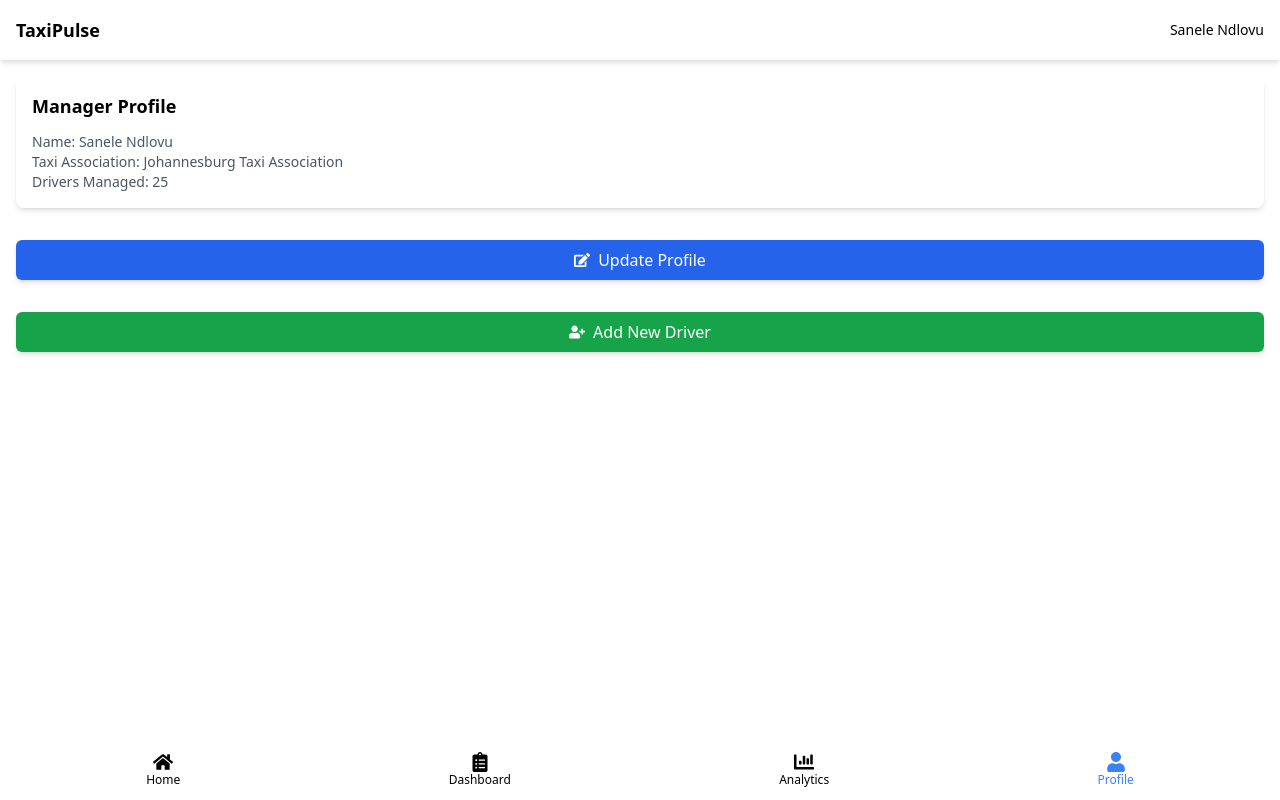
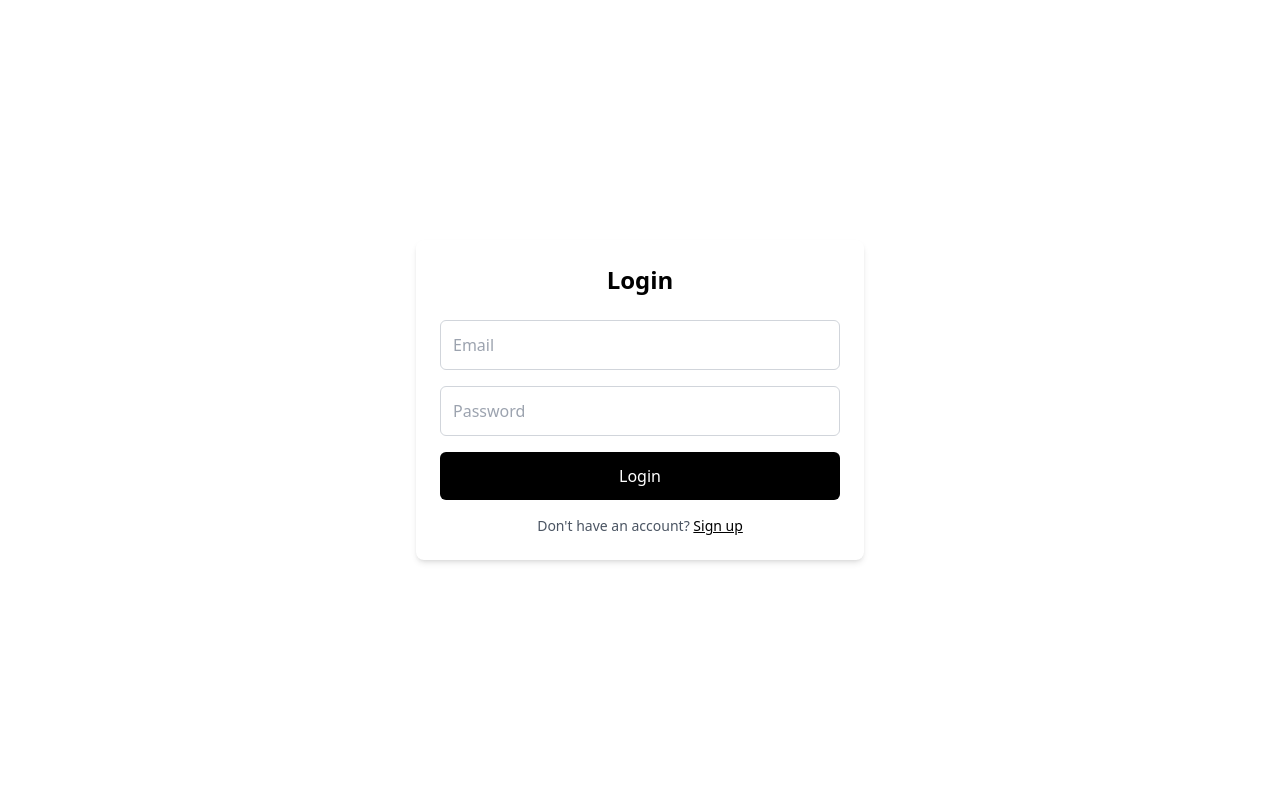
Before and after one commit to KmdCode/taxiPulse-v2, a React (Create React App) app in the folder client/: page /login in a window 1280 px wide. Built offline with nearby package versions, Linux system fonts and the light colour scheme.

Commit message:
Setup some routes, should be fine for now

```diff
--- a/client/package.json
+++ b/client/package.json
@@ -12,6 +12,7 @@
     "react-chartjs-2": "^5.3.0",
     "react-dom": "^19.0.0",
     "react-icons": "^5.5.0",
+    "react-router-dom": "^7.4.0",
     "react-scripts": "5.0.1",
     "web-vitals": "^2.1.4"
   },
--- a/client/src/App.js
+++ b/client/src/App.js
@@ -1,4 +1,5 @@
 import React from 'react';
+import { BrowserRouter as Router, Route, Routes} from 'react-router-dom';
 import Login from './components/Authentication/Login';
 import Signup from './components/Authentication/Signup';
 import DriverHome from './components/Driver/DriverHome';
@@ -9,10 +10,23 @@ import ManagerDashboard from './components/Manager/ManagerDashboard';
 import ManagerAnalytics from './components/Manager/ManagerAnalytics';
 import ManagerProfile from './components/Manager/ManagerProfile';
 
-function App() {
+const App = () => {
   return (
     <div className="App">
-      <ManagerProfile/>
+      <Router>
+        <Routes>
+          <Route path="/login" element={<Login/>}/>
+          <Route path="/signup" element={<Signup/>}/>
+          <Route path="/driverhome" element={<DriverHome/>}/>
+          <Route path="/notifications" element = {<DriverNotifications/>}/>
+          <Route path="/driverprofile" element={<DriverProfile/>}/>
+          <Route path="/managerhome" element={<ManagerHome/>}/>
+          <Route path="/dashboard" element={<ManagerDashboard/>}/>
+          <Route path="/analytics" element={<ManagerAnalytics/>}/>
+          <Route path="/managerprofile" element={<ManagerProfile/>}/>
+        </Routes>
+      </Router>
+
     </div>
   );
 }
--- a/client/src/components/Authentication/Login.jsx
+++ b/client/src/components/Authentication/Login.jsx
@@ -1,4 +1,5 @@
 import { useState } from "react";
+import {Link} from "react-router-dom";
 
 const Login = () => {
   const [email, setEmail] = useState("");
@@ -32,7 +33,9 @@ const Login = () => {
             type="submit"
             className="w-full rounded-md bg-black p-3 text-white transition hover:opacity-90"
           >
-            Login
+              <Link to="/driverhome" className="text-white block w-full text-center">
+                Login
+              </Link>
           </button>
         </form>
         <p className="mt-4 text-center text-sm text-gray-600">
```
Also changed, not shown: 1 other file (tests, documents, lock files or other folders).
